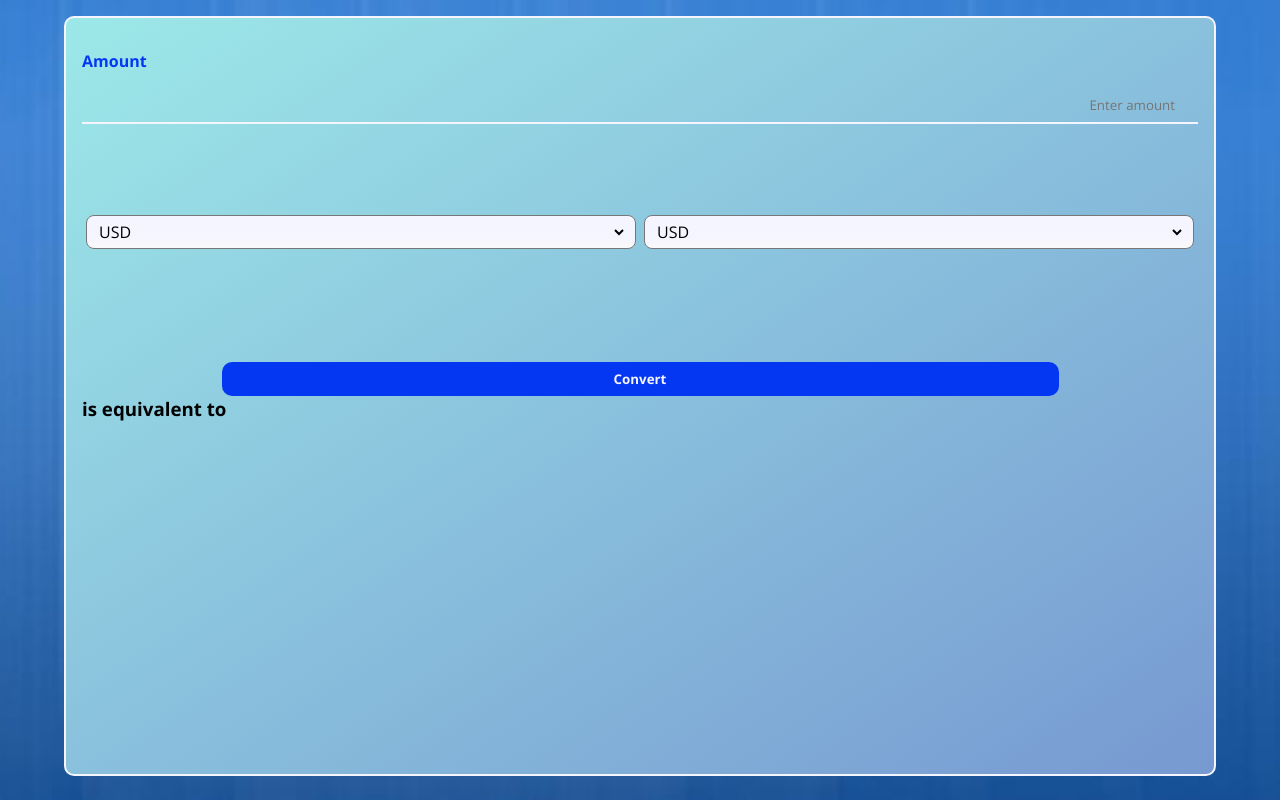
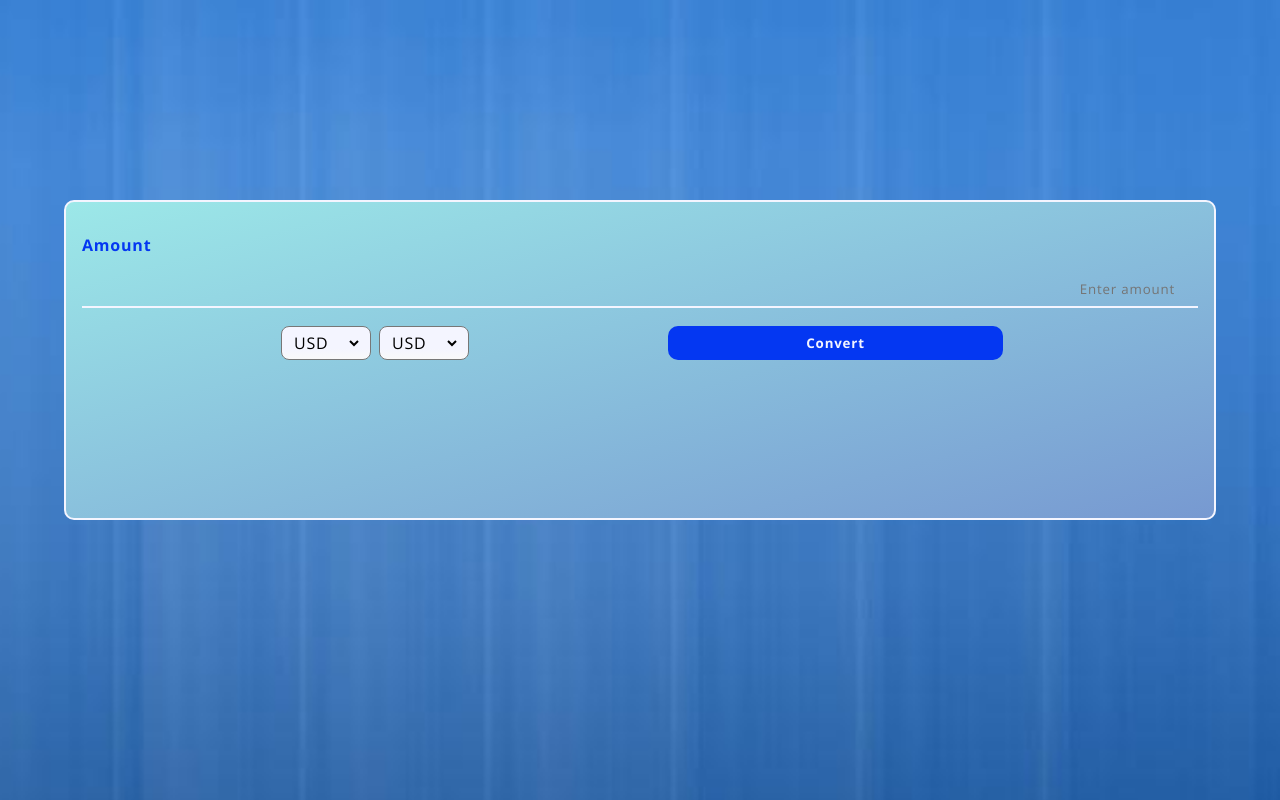
Before and after one commit to afesta12/Currency-Converter, a React (Create React App) app: page / in a window 1280 px wide. Shown: the top 800 px of the page. Built offline with nearby package versions, Linux system fonts and the light colour scheme.

Commit message:
Responsive

```diff
--- a/src/App.js
+++ b/src/App.js
@@ -43,7 +43,7 @@ function App() {
       <div className="wrapper">
 
         <Form onInput={getInput} />
-        <Output text={text} from={from} to={to} amount={amount} />
+        <Output text={text} to={to} />
 
       </div>
 
--- a/src/Components/Output.js
+++ b/src/Components/Output.js
@@ -1,14 +1,11 @@
 import React from 'react'
 
-const Output = ({text, to, from, amount}) => {
+const Output = ({text, to}) => {
   return (
     <div className='output'>
 
 
-        <h2>{amount}</h2>
-        <h3> {from} is equivalent to </h3>
-        <h2>{text}</h2>
-        <h3>{to}</h3>
+          <h2>{text} {to}</h2>
 
     </div>
   )
--- a/src/SCSS/_config.scss
+++ b/src/SCSS/_config.scss
@@ -6,7 +6,7 @@ $dark-blue: rgb(4, 55, 242);
 $light-blue: 	rgb(125, 249, 255);
 
 $select-border: #777;
-$select-focus: blue;
+$select-focus: $dark-blue;
 $select-arrow: $select-border;
 
 * {
@@ -15,6 +15,7 @@ $select-arrow: $select-border;
     padding: 0;
     box-sizing: border-box;
     font-family: 'Open Sans', sans-serif;
+    letter-spacing: .05rem;
 
 }
 
@@ -29,6 +30,7 @@ label {
 h2 {
 
     font-size: 2rem;
+    color: $dark-blue;
 
 }
 
@@ -81,3 +83,13 @@ select {
     outline: none;
 
   }
+
+  @mixin media-md {
+
+    @media screen and (min-width:768px) {
+
+        @content;
+
+    }
+
+}
--- /dev/null
+++ b/src/SCSS/_mobile.scss
@@ -0,0 +1,80 @@
+.wrapper {
+
+    width: 90%;
+    max-width: 400px;
+    height: 95vh;
+    margin: 1rem auto;
+    border: 2px solid $white;
+    border-radius: 10px;
+    padding: 1rem;
+    display: flex;
+    flex-direction: column;
+    padding: 1rem;
+    background: #9CE8E8;
+    background: -webkit-linear-gradient(top left, #9CE8E8, #7799D1);
+    background: -moz-linear-gradient(top left, #9CE8E8, #7799D1);
+    background: linear-gradient(to bottom right, #9CE8E8, #7799D1);
+
+}
+
+.container {
+
+    display: flex;
+    flex-direction: column;
+
+    &__input {
+
+        margin-top: 1rem;
+        height: 20%;
+
+    }
+
+    &__row {
+
+        display: flex;
+        justify-content: space-evenly;
+
+    }
+
+    &__bottom {
+
+        display: flex;
+        flex-direction: column;
+        justify-content: space-between;
+        height: 50%;
+
+    }
+
+    &__dropdown {
+
+        width: 50%;
+        border: 1px solid $select-border;
+        border-radius: .5rem;
+        padding: 0.25em 0.5em;
+        font-size: 1rem;
+        cursor: pointer;
+        line-height: 1.1;
+        background-color: #fff;
+        background-image: linear-gradient(to top, #f9f9f9, $white 33%);
+        margin: 0 .25rem;
+
+    }
+}
+
+.form {
+
+    display: flex;
+    flex-direction: column;
+    justify-content: space-between;
+    height: 50%;
+}
+
+.output {
+
+    display: flex;
+    align-items: center;
+    justify-content: center;
+    overflow-wrap: anywhere;
+    margin-top: 2rem;
+
+}
--- a/src/SCSS/index.css
+++ b/src/SCSS/index.css
@@ -4,6 +4,7 @@
   padding: 0;
   box-sizing: border-box;
   font-family: "Open Sans", sans-serif;
+  letter-spacing: 0.05rem;
 }
 
 label {
@@ -13,6 +14,7 @@ label {
 
 h2 {
   font-size: 2rem;
+  color: rgb(4, 55, 242);
 }
 
 body {
@@ -59,6 +61,7 @@ select {
 
 .wrapper {
   width: 90%;
+  max-width: 400px;
   height: 95vh;
   margin: 1rem auto;
   border: 2px solid rgb(244, 245, 255);
@@ -111,4 +114,36 @@ select {
 
 .output {
   display: flex;
+  align-items: center;
+  justify-content: center;
+  overflow-wrap: anywhere;
+  margin-top: 2rem;
+}
+
+@media screen and (min-width: 768px) {
+  .wrapper {
+    max-width: 90vw;
+    height: 40vh;
+    margin: 200px auto;
+    justify-content: space-between;
+  }
+  .container__input {
+    height: auto;
+  }
+  .container__bottom {
+    flex-direction: row;
+    height: auto;
+    justify-content: space-evenly;
+  }
+  .container__row {
+    align-items: flex-start;
+  }
+  .btn {
+    align-self: flex-start;
+    width: 30%;
+  }
+  .output {
+    display: inline-block;
+    text-align: right;
+  }
 }/*# sourceMappingURL=index.css.map */
--- a/src/SCSS/index.scss
+++ b/src/SCSS/index.scss
@@ -1,77 +1,3 @@
 @import "config";
-
-.wrapper {
-
-    width: 90%;
-    height: 95vh;
-    margin: 1rem auto;
-    border: 2px solid $white;
-    border-radius: 10px;
-    padding: 1rem;
-    display: flex;
-    flex-direction: column;
-    padding: 1rem;
-    background: #9CE8E8;
-    background: -webkit-linear-gradient(top left, #9CE8E8, #7799D1);
-    background: -moz-linear-gradient(top left, #9CE8E8, #7799D1);
-    background: linear-gradient(to bottom right, #9CE8E8, #7799D1);
-
-}
-
-.container {
-
-    display: flex;
-    flex-direction: column;
-
-    &__input {
-
-        margin-top: 1rem;
-        height: 20%;
-
-    }
-
-    &__row {
-
-        display: flex;
-        justify-content: space-evenly;
-
-    }
-
-    &__bottom {
-
-        display: flex;
-        flex-direction: column;
-        justify-content: space-between;
-        height: 50%;
-
-    }
-
-    &__dropdown {
-
-        width: 50%;
-        border: 1px solid $select-border;
-        border-radius: .5rem;
-        padding: 0.25em 0.5em;
-        font-size: 1rem;
-        cursor: pointer;
-        line-height: 1.1;
-        background-color: #fff;
-        background-image: linear-gradient(to top, #f9f9f9, $white 33%);
-        margin: 0 .25rem;
-
-    }
-}
-
-.form {
-
-    display: flex;
-    flex-direction: column;
-    justify-content: space-between;
-    height: 50%;
-}
-
-.output {
-
-    display: flex;
-
-}
+@import "mobile";
+@import "responsive";
```
Also changed, not shown: src/SCSS/_responsive.scss (added, +47 -0 lines), 1 other file (tests, documents, lock files or other folders).
